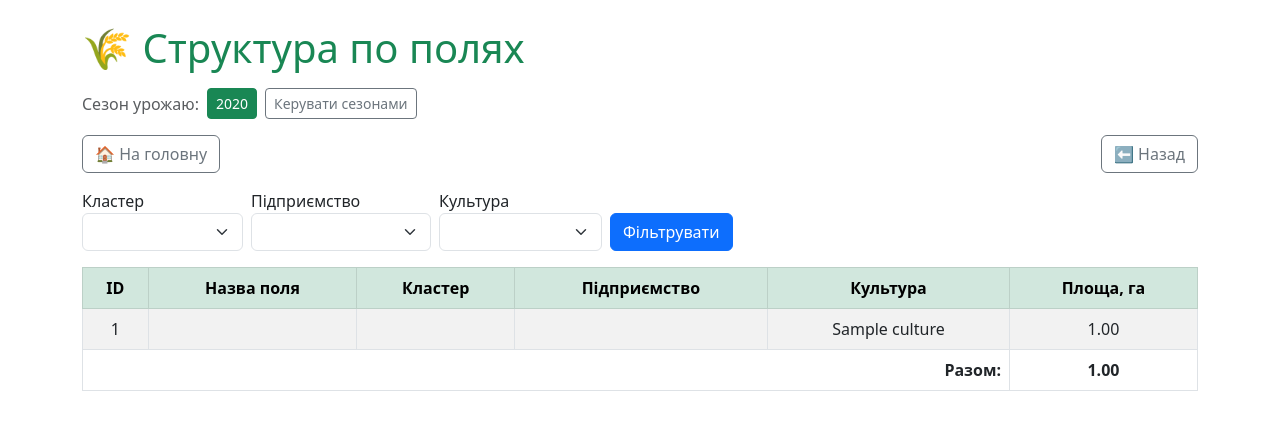
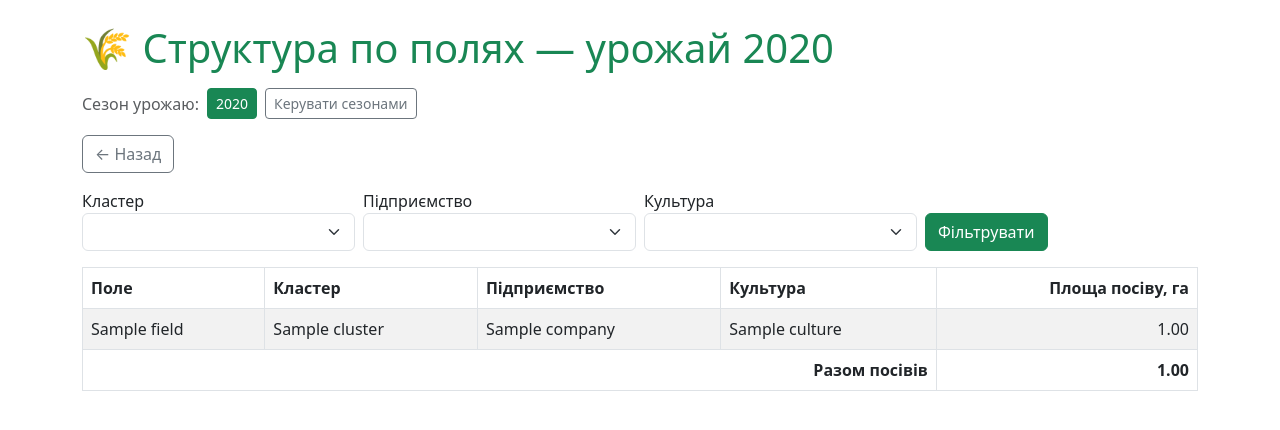
Before and after one commit to maksymvasylyna/agro_erp, a Flask app: page /structure/fields in a window 1280 px wide. Shown: the top 430 px of the page. Run offline with Flask 3, Linux system fonts and the light colour scheme; tables that the repository leaves empty hold one stand-in row (values such as "Sample post"); some libraries are stand-ins or nearby versions.

Commit message:
feat(seasons): show detailed planting structure filtered by selected season

```diff
--- a/modules/structure/fields_structure/templates/fields_structure/index.html
+++ b/modules/structure/fields_structure/templates/fields_structure/index.html
@@ -1,71 +1,30 @@
-{% extends 'reference/_index_base.html' %}
-
-{# 📌 Заголовок сторінки та header #}
-{% block title_text %}Структура по полях{% endblock %}
-{% block header_text %}🌾 Структура по полях{% endblock %}
-
-{# ⬅️ Кнопка Назад веде на головну структури #}
-{% block back_url %}{{ url_for('structure.index') }}{% endblock %}
-
-{# ✅ Текст кнопки залишаємо стандартним: ⬅️ Назад #}
-
-{# 🔍 Форма фільтрації #}
-{% block filter_form %}
-<form method="get" class="d-flex flex-wrap mb-3">
+{% extends "base.html" %}
+{% block title %}Структура по полях{% endblock %}
+{% block header %}🌾 Структура по полях — урожай {{ season.year if season else '—' }}{% endblock %}
+{% block content %}
+<a href="{{ url_for('structure.index') }}" class="btn btn-outline-secondary mb-3">← Назад</a>
+<form method="get" class="row g-2 mb-3">
   {{ filter_form.hidden_tag() }}
-  <div class="me-2">
-    {{ filter_form.cluster.label }}
-    {{ filter_form.cluster(class="form-select") }}
-  </div>
-  <div class="me-2">
-    {{ filter_form.company.label }}
-    {{ filter_form.company(class="form-select") }}
-  </div>
-  <div class="me-2">
-    {{ filter_form.culture.label }}
-    {{ filter_form.culture(class="form-select") }}
-  </div>
-  <div class="me-2 align-self-end">
-    {{ filter_form.submit(class="btn btn-primary") }}
-  </div>
+  <div class="col-md-3">{{ filter_form.cluster.label }}{{ filter_form.cluster(class="form-select") }}</div>
+  <div class="col-md-3">{{ filter_form.company.label }}{{ filter_form.company(class="form-select") }}</div>
+  <div class="col-md-3">{{ filter_form.culture.label }}{{ filter_form.culture(class="form-select") }}</div>
+  <div class="col-md-3 align-self-end">{{ filter_form.submit(class="btn btn-success") }}</div>
 </form>
+<div class="table-responsive">
+  <table class="table table-bordered table-striped table-hover align-middle">
+    <thead><tr><th>Поле</th><th>Кластер</th><th>Підприємство</th><th>Культура</th><th class="text-end">Площа посіву, га</th></tr></thead>
+    <tbody>
+      {% for row in items %}
+      <tr>
+        <td>{{ row.field_season.field.name }}</td>
+        <td>{{ row.field_season.cluster.name }}</td>
+        <td>{{ row.field_season.company.name }}</td>
+        <td>{{ row.culture.name }}</td>
+        <td class="text-end">{{ '%.2f'|format(row.area) }}</td>
+      </tr>
+      {% else %}<tr><td colspan="5" class="text-center text-muted">Немає посівів для обраного сезону.</td></tr>{% endfor %}
+    </tbody>
+    <tfoot><tr><th colspan="4" class="text-end">Разом посівів</th><th class="text-end">{{ '%.2f'|format(total_area) }}</th></tr></tfoot>
+  </table>
+</div>
 {% endblock %}
-
-{# ✅ Чиста таблиця #}
-{% block table_content %}
-<table class="table table-bordered table-striped table-hover align-middle">
-  <thead class="table-success text-center">
-    <tr>
-      <th class="text-center">ID</th>
-      <th class="text-center">Назва поля</th>
-      <th class="text-center">Кластер</th>
-      <th class="text-center">Підприємство</th>
-      <th class="text-center">Культура</th>
-      <th class="text-center">Площа, га</th>
-    </tr>
-  </thead>
-  <tbody class="text-center">
-    {% if items %}
-      {% for field in items %}
-      <tr>
-        <td>{{ field.id }}</td>
-        <td>{{ field.name }}</td>
-        <td>{{ field.cluster.name if field.cluster else '' }}</td>
-        <td>{{ field.company.name if field.company else '' }}</td>
-        <td>{{ field.culture.name if field.culture else '' }}</td>
-        <td>{{ field.area }}</td>
-      </tr>
-      {% endfor %}
-      <!-- ✅ Рядок підсумку -->
-      <tr class="fw-bold">
-        <td colspan="5" class="text-end">Разом:</td>
-        <td>{{ "%.2f"|format(total_area) }}</td>
-      </tr>
-    {% else %}
-      <tr>
-        <td colspan="6">Даних немає</td>
-      </tr>
-    {% endif %}
-  </tbody>
-</table>
-{% endblock %}
```
